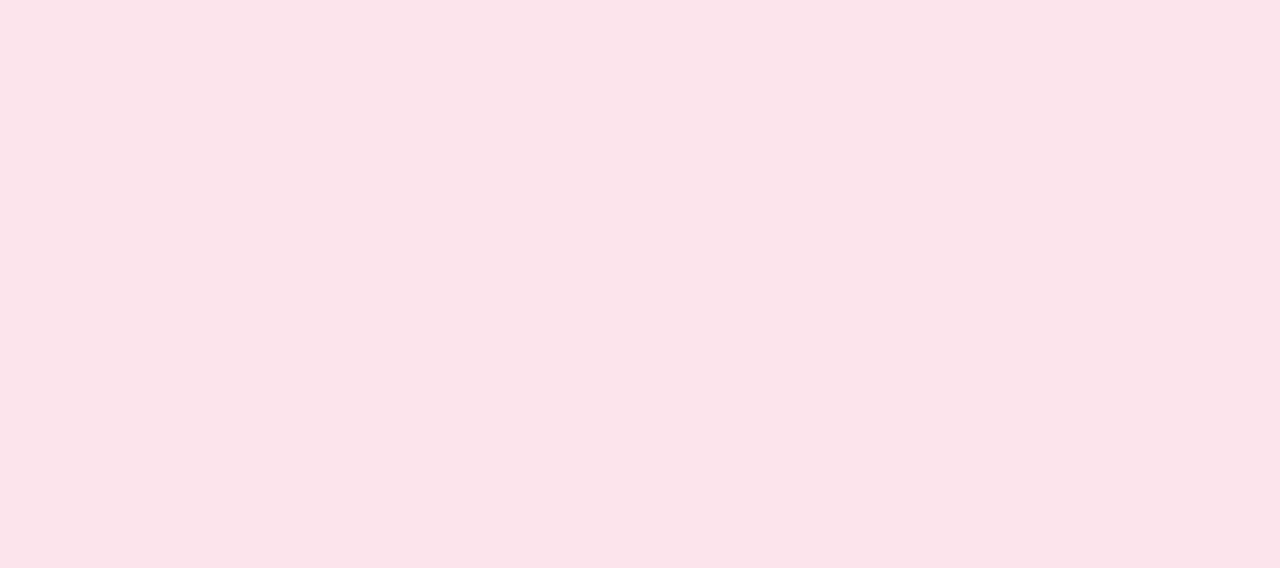
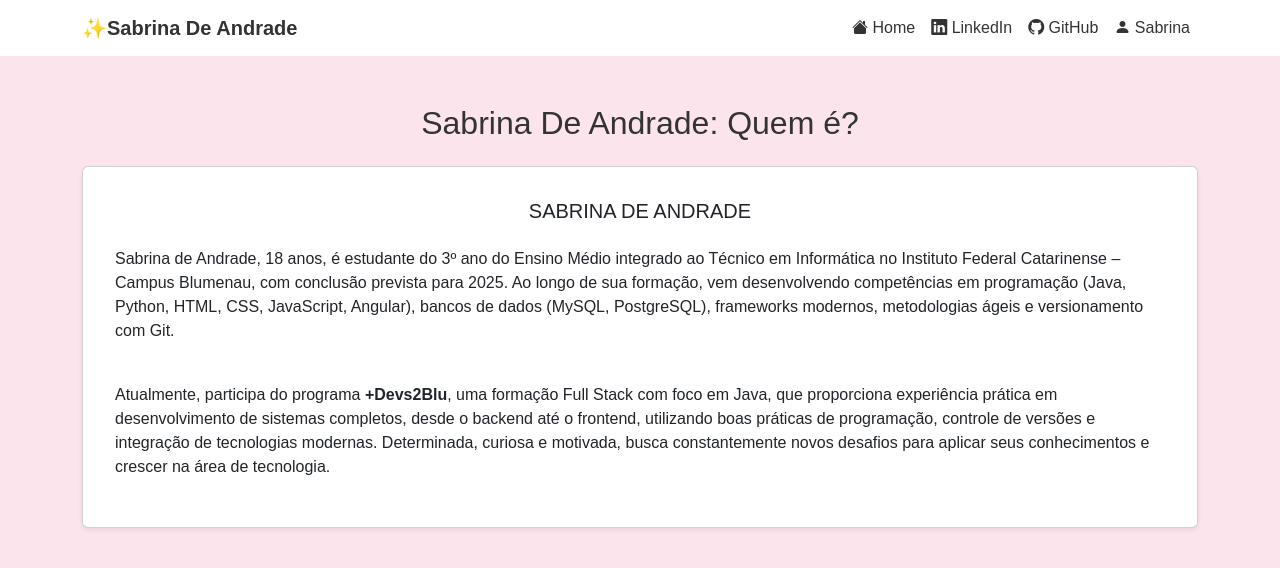
Before and after one commit to SabrinaDeAndrade/PORTFOLIO, a plain HTML site: page contatos.html in a window 1280 px wide. Drawn offline with nearby package versions, Linux system fonts and the light colour scheme.

Commit message:
desbugado

```diff
--- a/contatos.html
+++ b/contatos.html
@@ -10,6 +10,64 @@
 </head>
 <body>
 
-        <script src="" async defer></script>
-    </body>
+  <!-- Navbar -->
+  <nav class="navbar navbar-expand-lg">
+    <div class="container">
+      <a class="navbar-brand" href="#">✨Sabrina De Andrade</a>
+      <button class="navbar-toggler" type="button" data-bs-toggle="collapse" data-bs-target="#menu">
+        <span class="navbar-toggler-icon"></span>
+      </button>
+
+      <div class="collapse navbar-collapse" id="menu">
+        <ul class="navbar-nav ms-auto">
+          <li class="nav-item">
+            <a class="nav-link" href="index.html" target="_blank">
+             <i class="bi bi-house-fill"></i> Home
+            </a>
+          </li>
+          <li class="nav-item">
+            <a class="nav-link" href="https://www.linkedin.com/in/sabrina-de-andrade-9b85b0213" target="_blank">
+              <i class="bi bi-linkedin"></i> LinkedIn
+            </a>
+          </li>
+          <li class="nav-item">
+            <a class="nav-link" href="https://github.com/SabrinaDeAndrade" target="_blank">
+              <i class="bi bi-github"></i> GitHub
+            </a>
+          </li>
+          <li class="nav-item">
+            <a class="nav-link" href="contatos.html" target="_blank">
+              <i class="bi bi-person-fill"></i> Sabrina
+            </a>
+          </li>
+        </ul>
+      </div>
+    </div>
+  </nav>
+
+  <!-- PARTE PRINCIPAL -->
+  <div class="container mt-5">
+    <h2 class="text-center mb-4">Sabrina De Andrade: Quem é?</h2>
+
+    <div class="card mb-4 mx-auto shadow-sm card-custom2 p-3">
+      <div class="card-body">
+        <h5 class="card-title text-center mb-4">SABRINA DE ANDRADE</h5>
+        <p class="card-text">
+          Sabrina de Andrade, 18 anos, é estudante do 3º ano do Ensino Médio integrado ao Técnico em Informática no Instituto Federal Catarinense – Campus Blumenau,
+          com conclusão prevista para 2025. Ao longo de sua formação, vem desenvolvendo competências em programação (Java, Python, HTML, CSS, JavaScript, Angular),
+          bancos de dados (MySQL, PostgreSQL), frameworks modernos, metodologias ágeis e versionamento com Git.
+        </p>
+        <br>
+        <p>
+          Atualmente, participa do programa <strong>+Devs2Blu</strong>, uma formação Full Stack com foco em Java,
+          que proporciona experiência prática em desenvolvimento de sistemas completos, desde o backend até o frontend, utilizando boas práticas de programação,
+          controle de versões e integração de tecnologias modernas. Determinada, curiosa e motivada, busca constantemente novos desafios para aplicar
+          seus conhecimentos e crescer na área de tecnologia.
+        </p>
+      </div>
+    </div>
+  </div>
+
+  <script src="https://cdn.jsdelivr.net/npm/bootstrap@5.3.3/dist/js/bootstrap.bundle.min.js"></script>
+</body>
 </html>
```
